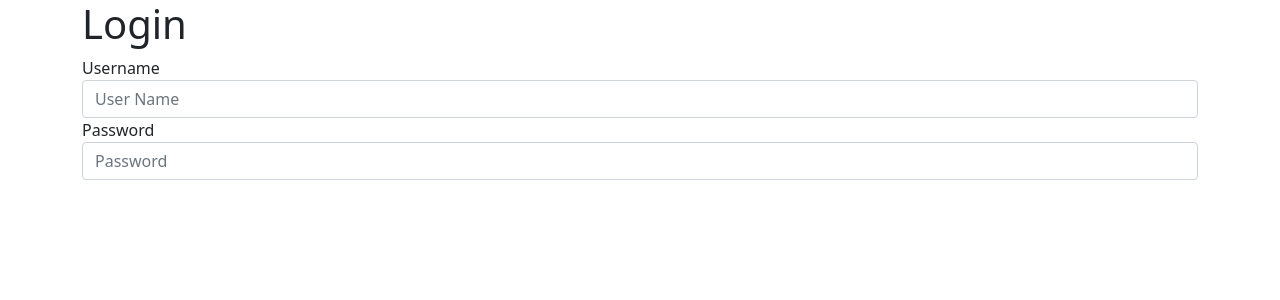
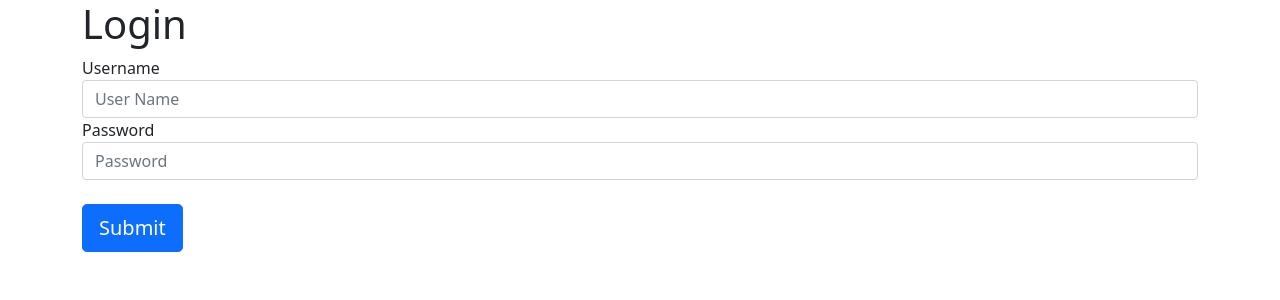
Before and after one commit to Govindvr/Reachout, a Flask app: template app/templates/login.html in a window 1280 px wide. Shown: the top 300 px of the page. Run offline with Flask 2, Linux system fonts and the light colour scheme; the template is opened without the code that fills it: values that come from a table or form of the project are taken from there, others are empty; some libraries are stand-ins or nearby versions.

Commit message:
login page model

```diff
--- a/app/routes.py
+++ b/app/routes.py
@@ -8,7 +8,8 @@ def home():
 
 @app.route('/login')
 def login():
-    return "login page"
+    form = RegisterForm()
+    return render_template("login.html", form=form)
 
 @app.route('/register')
 def register():
--- a/app/templates/login.html
+++ b/app/templates/login.html
@@ -3,11 +3,13 @@
 {% block body %}
     <div class="container">
         <h1>Login</h1>
-    <form method="POST" class="form-login">
+        <form method="POST" class="form-register" >
             {{ form.username.label() }}
             {{ form.username(class = "form-control", placeholder = "User Name") }}
             {{ form.password.label() }}
             {{ form.password(class = "form-control", placeholder = "Password") }}
+            <br>
+            {{ form.submit(class = "btn btn-lg btn-block btn-primary") }}
         </form>
     </div>
 {% endblock %}
```
Lines whose indentation alone changed are shown as unchanged.
